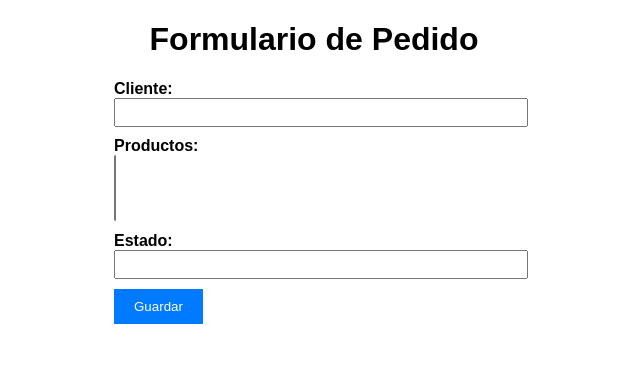
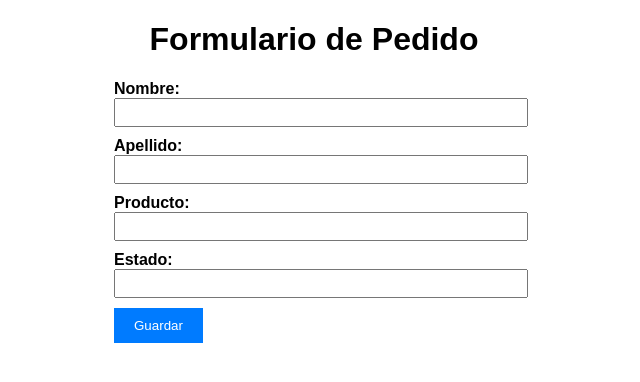
Before and after one commit to Alej0ArtTech/Python_e_commerce, a Django app: page /pedido/ in a window 1280 px wide. Shown: the part 58-440 px from the top of the page, without its empty margins (326-966 px from the left). Run offline with Django 5.2, Linux system fonts and the light colour scheme.

Commit message:
Detalles pedido bd

```diff
--- a/project/e_commerce/models.py
+++ b/project/e_commerce/models.py
@@ -18,9 +18,9 @@ class Categoria(models.Model):
     descripcion = models.TextField()
 
 class Pedido(models.Model):
-    cliente = models.CharField(max_length=255, default="Sin cliente")
+    nombre = models.CharField(max_length=255, default="Sin cliente")
     apellido = models.CharField(max_length=255, default="Sin apellido")
-    productos = models.ManyToManyField(Producto)  # Cambiado a ManyToManyField para permitir múltiples productos
+    producto = models.CharField(max_length=255, null= False, default="Sin apellido") #ManyToManyField(Producto)  # Cambiado a ManyToManyField para permitir múltiples productos
     fecha_pedido = models.DateTimeField(auto_now_add=True)
     estado = models.CharField(max_length=50)
 
--- a/project/e_commerce/templates/categoria.html
+++ b/project/e_commerce/templates/categoria.html
@@ -4,7 +4,6 @@
 <head>
     <link rel="stylesheet" type="text/css" href="{% static 'css/navbar.css' %}">
     <link rel="stylesheet" type="text/css" href="{% static 'css/formulario.css' %}">
-
 </head>
 <body>
     <nav>
--- a/project/e_commerce/templates/pedido.html
+++ b/project/e_commerce/templates/pedido.html
@@ -20,16 +20,16 @@
     <form method="POST" action="{% url 'guardar_pedido' %}" style="max-width: 400px; margin: 0 auto;">
         {% csrf_token %}
         <div class="form-group">
-            <label for="cliente">Cliente:</label>
-            <input type="text" id="cliente" name="cliente" required>
+            <label for="nombre">Nombre:</label>
+            <input type="text" id="nombre" name="nombre" required>
         </div>
         <div class="form-group">
-            <label for="productos_seleccionados">Productos:</label>
-            <select id="productos_seleccionados" name="productos_seleccionados" multiple>
-                {% for producto in productos %}
-                    <option value="{{ producto.id }}">{{ producto.nombre }}</option>
-                {% endfor %}
-            </select>
+            <label for="apellido">Apellido:</label>
+            <input type="text" id="apellido" name="apellido" required>
+        </div>
+        <div class="form-group">
+            <label for="producto">Producto:</label>
+            <input type="text" id="producto" name="producto" required>
         </div>
         <div class="form-group">
             <label for="estado">Estado:</label>
--- a/project/e_commerce/views.py
+++ b/project/e_commerce/views.py
@@ -25,27 +25,22 @@ def guardar_producto(request):
         # Crea una instancia del modelo Producto y guarda los datos en la base de datos
         producto = Producto(nombre=nombre, descripcion=descripcion, precio=precio, stock=stock)
         producto.save()
-        return render(request, 'producto.html')
+        return render(request, 'index.html')
 
 def guardar_pedido(request):
     if request.method == 'POST':
-        cliente = request.POST.get('cliente')
-        productos_ids = request.POST.getlist('productos')
+        nombre = request.POST.get('nombre')
+        apellido = request.POST.get('apellido')
+        producto = request.POST.get('producto')
         estado = request.POST.get('estado')
 
-        # Obtener los objetos Producto basados en sus IDs
-        productos = Producto.objects.filter(id__in=productos_ids)
+        # Crear una instancia del modelo Pedido y guardar los datos en la base de datos
+        pedido = Pedido(nombre=nombre, apellido=apellido, producto=producto, estado=estado)
+        pedido.save()
 
-        # Crear una instancia del modelo Pedido y guardar los datos en la base de datos
-        pedido = Pedido(cliente=cliente, estado=estado)
-        pedido.save()
-        pedido.producto.set(productos)
+    # No hay necesidad de pasar productos al contexto de la plantilla
+    return render(request, 'index.html')
 
-    # Obtener todos los productos disponibles
-    productos_disponibles = Producto.objects.all()
-
-    # Pasar los productos al contexto de la plantilla
-    return render(request, 'formulario_pedido.html', {'productos': productos_disponibles})
 
 def busqueda_producto(request):
     if request.method == 'POST':
@@ -65,4 +60,4 @@ def guardar_categoria(request):
         # Crea una instancia del modelo Categoria y guarda los datos en la base de datos
         categoria = Categoria(nombre=nombre, descripcion=descripcion)
         categoria.save()
-        return render(request, 'categoria.html')
+        return render(request, 'index.html')
```
Also changed, not shown: project/db.sqlite3, project/e_commerce/migrations/0004_remove_pedido_productos_pedido_producto.py (added), project/e_commerce/migrations/0005_rename_cliente_pedido_nombre.py (added).
